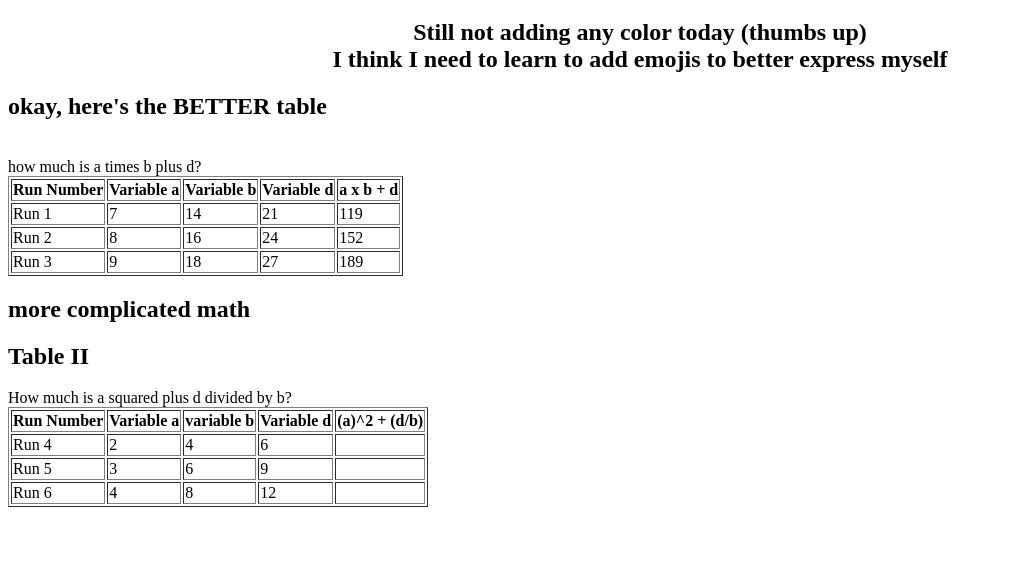
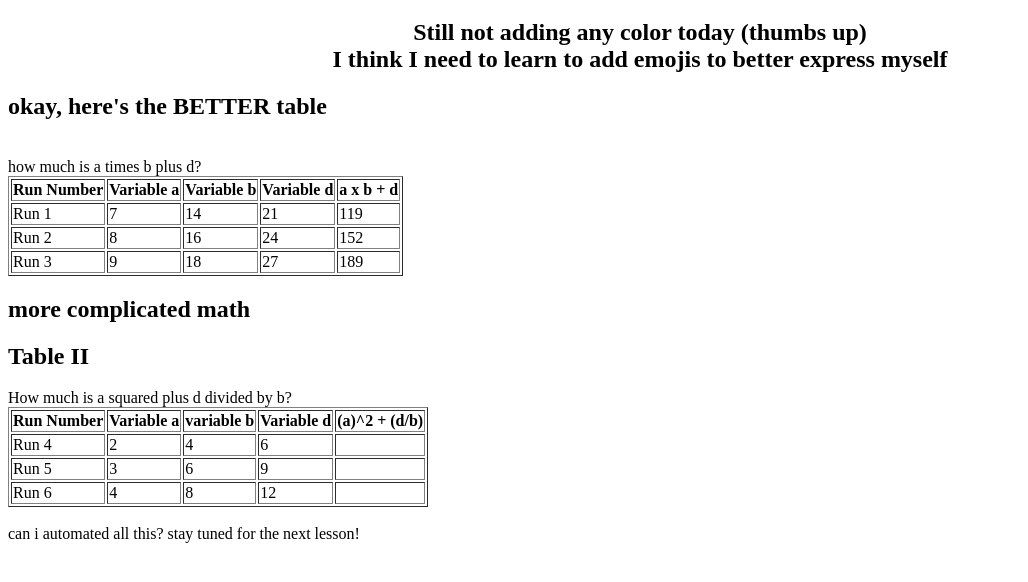
Before and after one commit to tyameilisa/MeLearnJS, a plain HTML site: page lesson2.html in a window 1280 px wide. Shown: the part 98-680 px from the top of the page, without its empty margins (0-1028 px from the left). Drawn offline with Linux system fonts and the light colour scheme.

Commit message:
Update lesson2.html

```diff
--- a/lesson2.html
+++ b/lesson2.html
@@ -117,5 +117,9 @@
                 document.getElementById("run6").innerHTML = result6
             </script>
 
+            <script>
+                document.write("<br>can i automated all this? stay tuned for the next lesson!")
+            </script>
+
     </body>
 </html>
```
